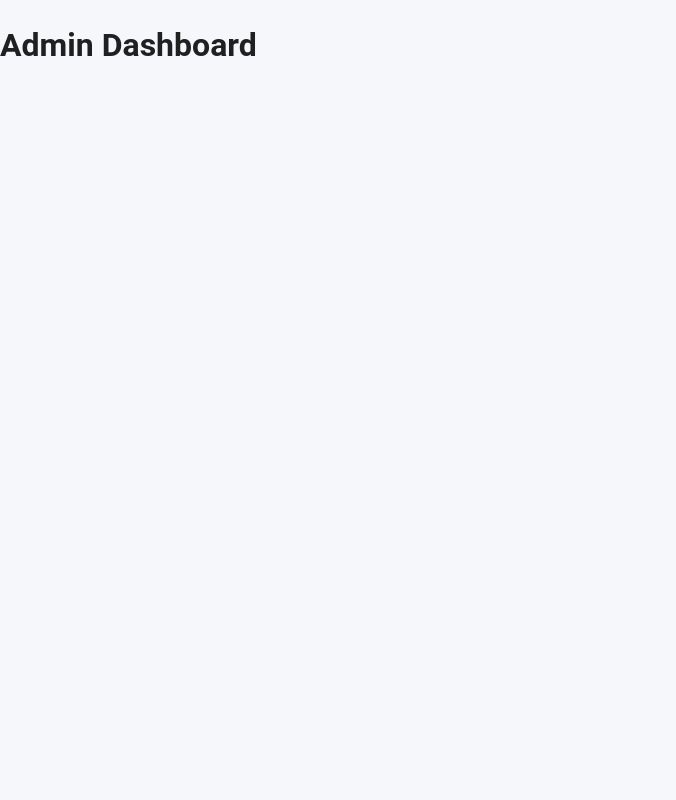
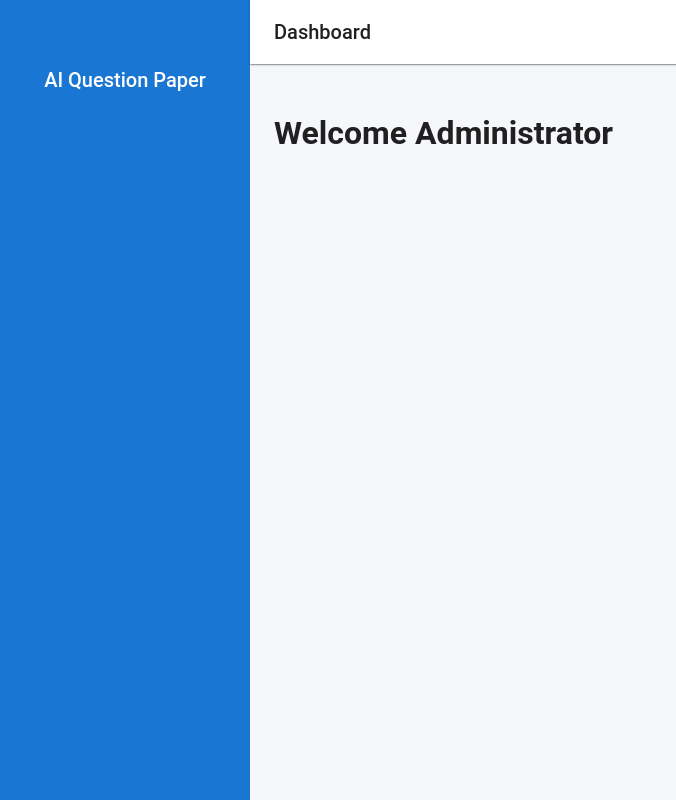
Before and after one commit to EducatorPvabes/Question-Paper-Generator-using-AI, a React (Vite) app: page /dashboard in a window 1280 px wide. Shown: the whole page, without its empty margins (0-676 px from the left). Built offline with nearby package versions, Linux system fonts and the light colour scheme; sample sign-in values are in the browser's storage.

Commit message:
Implemented dashboard layout with navbar and sidebar

```diff
--- /dev/null
+++ b/src/components/layout/Navbar.jsx
@@ -0,0 +1,26 @@
+import {
+  AppBar,
+  Toolbar,
+  Typography,
+} from "@mui/material";
+
+const Navbar = () => {
+  return (
+    <AppBar
+      position="static"
+      elevation={1}
+      color="inherit"
+    >
+      <Toolbar>
+        <Typography
+          variant="h6"
+          fontWeight="bold"
+        >
+          Dashboard
+        </Typography>
+      </Toolbar>
+    </AppBar>
+  );
+};
+
+export default Navbar;
--- /dev/null
+++ b/src/components/layout/Sidebar.jsx
@@ -0,0 +1,30 @@
+import {
+  Box,
+  Toolbar,
+  Typography,
+} from "@mui/material";
+
+const Sidebar = () => {
+  return (
+    <Box
+      sx={{
+        width: 250,
+        minHeight: "100vh",
+        bgcolor: "primary.main",
+        color: "#fff",
+      }}
+    >
+      <Toolbar />
+
+      <Typography
+        variant="h6"
+        align="center"
+        mt={3}
+      >
+        AI Question Paper
+      </Typography>
+    </Box>
+  );
+};
+
+export default Sidebar;
--- a/src/layouts/DashboardLayout.jsx
+++ b/src/layouts/DashboardLayout.jsx
@@ -1,19 +1,21 @@
+import { Box } from "@mui/material";
 
-import { Outlet } from "react-router-dom";
+import Navbar from "../components/layout/Navbar";
+import Sidebar from "../components/layout/Sidebar";
 
-const DashboardLayout = () => {
+const DashboardLayout = ({ children }) => {
   return (
-    <div>
-      {/* Navbar */}
+    <Box sx={{ display: "flex" }}>
+      <Sidebar />
 
-      {/* Sidebar */}
+      <Box sx={{ flexGrow: 1 }}>
+        <Navbar />
 
-      <main>
-        <Outlet />
-      </main>
-
-      {/* Footer */}
-    </div>
+        <Box sx={{ p: 3 }}>
+          {children}
+        </Box>
+      </Box>
+    </Box>
   );
 };
 
--- a/src/pages/dashboard/Dashboard.jsx
+++ b/src/pages/dashboard/Dashboard.jsx
@@ -1,5 +1,11 @@
-function Dashboard() {
-  return <h1>Admin Dashboard</h1>;
-}
+import DashboardLayout from "../../layouts/DashboardLayout";
+
+const Dashboard = () => {
+  return (
+    <DashboardLayout>
+      <h1>Welcome Administrator</h1>
+    </DashboardLayout>
+  );
+};
 
 export default Dashboard;
```
Also changed, not shown: src/components/layout/DashboardContent.jsx (added), src/pages/auth/PasswordField.jsx (deleted).
